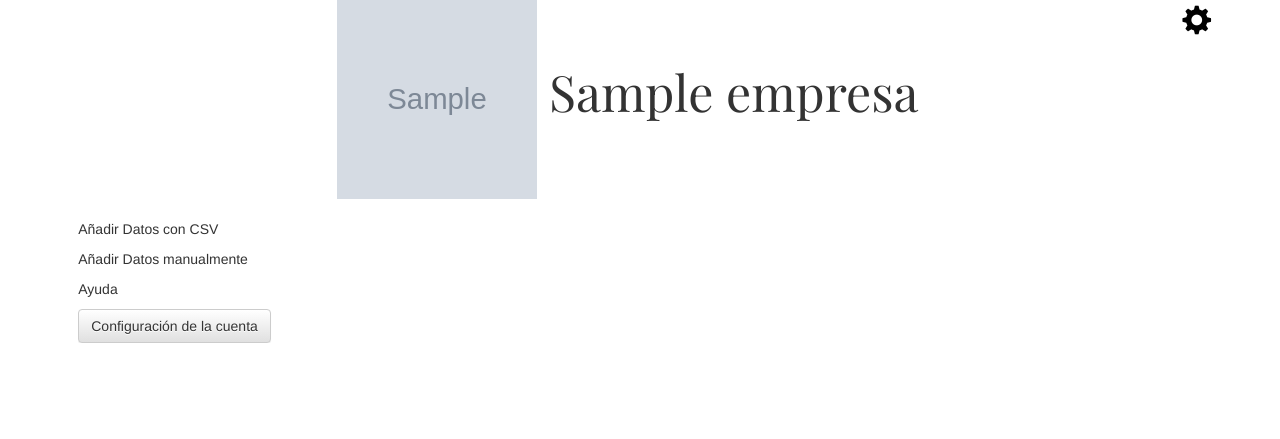
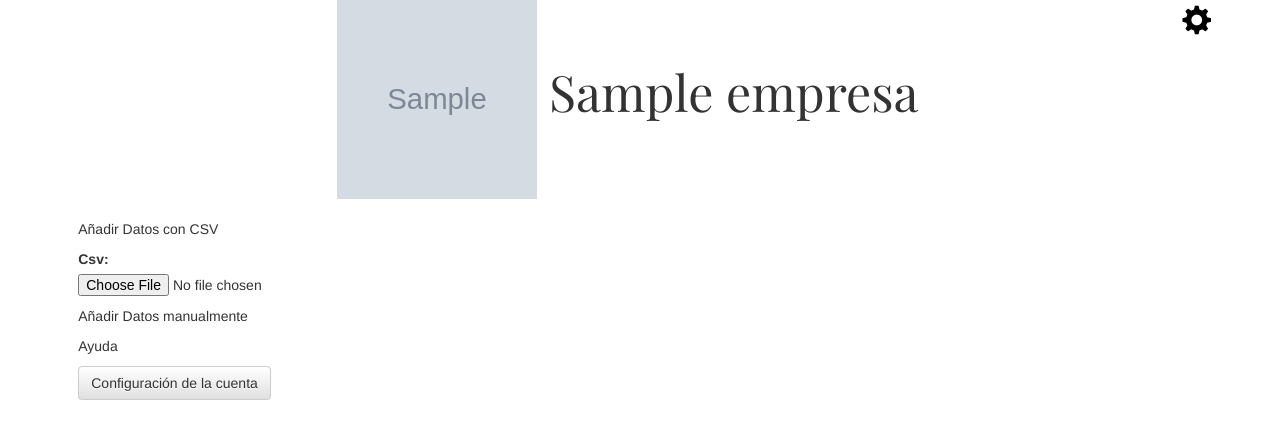
Before and after one commit to apesantvin/proyecto, a Django app: page /empresa/configuracion/1/ in a window 1280 px wide. Shown: the part 145-584 px from the top of the page. Run offline with Django 3.2, Linux system fonts and the light colour scheme; a user stored in the database is signed in; tables that the repository leaves empty hold one stand-in row (values such as "Sample post"); grey boxes marked "Sample" are stand-in pictures; some libraries are stand-ins or nearby versions.

Commit message:
Seleccionar CSV

```diff
--- a/GestionCO2/forms.py
+++ b/GestionCO2/forms.py
@@ -14,6 +14,9 @@ class EmpresaForm(forms.ModelForm):
             'telefono',
             'correo',
             'permitido_publicar')
+
+class leercsv(forms.Form):
+    CSV=forms.FileField(required=False)
 
 class formularioregistroForm(UserCreationForm):
     email = forms.EmailField(required = True)
--- a/GestionCO2/static/css/base.css
+++ b/GestionCO2/static/css/base.css
@@ -47,6 +47,15 @@ form {
     padding: 1em;
     border: 1px solid #CCC;
     border-radius: 1em;
+}
+.formulario_csv{
+    /* Sólo para centrar el formulario a la página */
+    margin: 0;
+    width: -275px;
+    /* Para ver el borde del formulario */
+    padding: 0em;
+    border: 0px solid #CCC;
+    border-radius: 0em;
 }
 .contenedor{
     background-color:#ffffff;
--- a/GestionCO2/templates/GestionCO2/empresa_configuracion.html
+++ b/GestionCO2/templates/GestionCO2/empresa_configuracion.html
@@ -2,6 +2,10 @@
 
 {% block content_1 %}
     <p> Añadir Datos con CSV </p>
+    <form  role="form2" class="formulario_csv" enctype="multipart/form-data" action="." method="POST">
+        {% csrf_token %}
+        {{ form.as_p }}
+    </form>
     <p> Añadir Datos manualmente </p>
     <p> Ayuda </p>
     <a class="btn btn-default" href="{% url 'empresa_configuracion_cambios' pk=empresa.pk %}">Configuración de la cuenta </a>
--- a/GestionCO2/views.py
+++ b/GestionCO2/views.py
@@ -39,7 +39,14 @@ def empresa_detalles(request,pk):
 @login_required
 def empresa_configuracion(request, pk):
     empresa = get_object_or_404(Empresa, pk=pk)
-    return render(request, 'GestionCO2/empresa_configuracion.html', {'empresa': empresa})
+    if request.method=='POST':
+        form = leercsv(request.POST,request.FILES)
+        if form.is_valid():
+            CSV=form.save(commit=False)
+            return redirect('empresa_detalles', pk=empresa.pk)
+    else:
+        form = leercsv()
+    return render(request, 'GestionCO2/empresa_configuracion.html', {'empresa': empresa,'form': form})
 
 @login_required
 def empresa_configuracion_cambios(request, pk):
```
